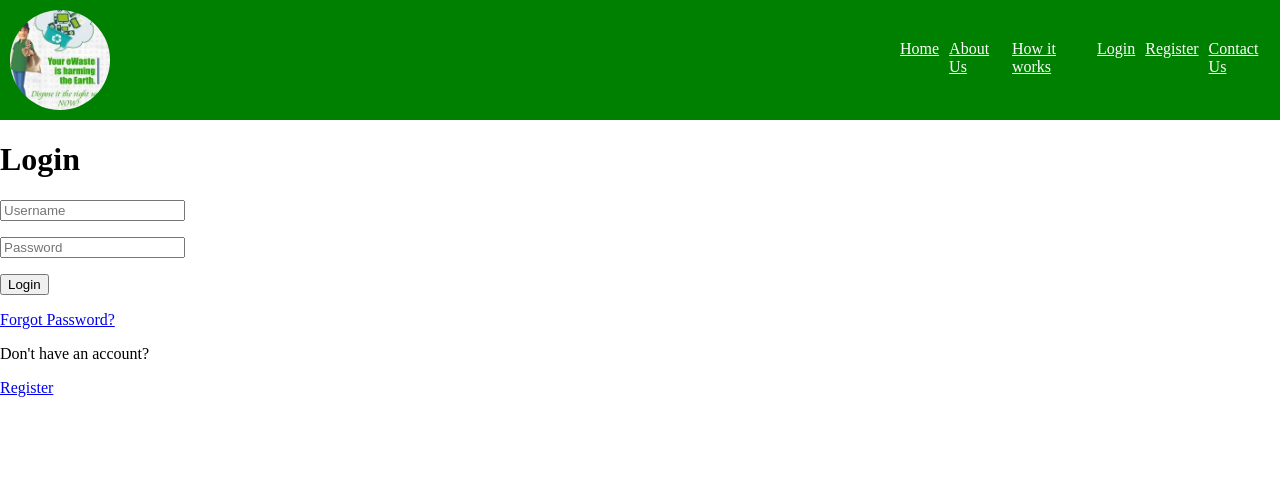
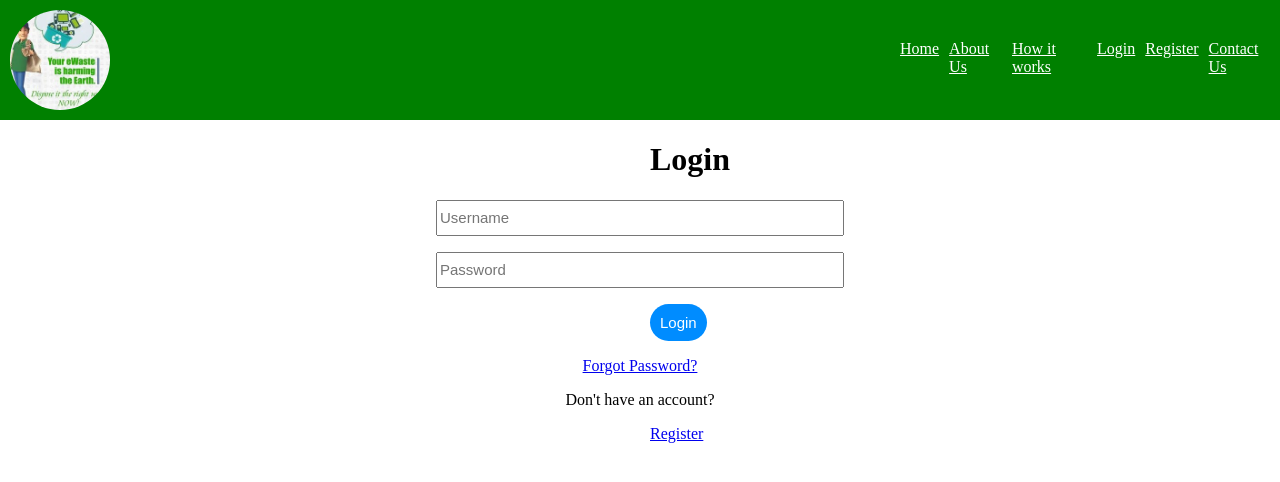
Before and after one commit to RamspheldOnyangoOchieng/E-Waste-Mobile-Collection-Service, a Django app: template e_waste_management/templates/login.html in a window 1280 px wide. Shown: the top 482 px of the page. Run offline with Django 3.2, Linux system fonts and the light colour scheme; the template is opened without the code that fills it, so the values that code supplies are empty.

Commit message:
New commit

```diff
--- a/e_waste_management/templates/about.html
+++ b/e_waste_management/templates/about.html
@@ -4,7 +4,7 @@
 <head>
     <meta charset="UTF-8">
     <meta name="viewport" content="width=device-width, initial-scale=1.0">
-    <title>Document</title>
+    <title>E-Waste | About Us</title>
     <link rel="stylesheet" href="{% static 'css/style.css' %}">
 </head>
 <body>
@@ -43,7 +43,7 @@
         Through this service, we aim to reach a wider population, educate the public on sustainable
         recycling, and help reduce the negative environmental impact of e-waste.</p>
 
-        <footer style="background-color: green; color: white;">
+        <footer style="background-color: green; color: white; margin-top: 80px;">
             <div style="display: flex;">
                 <div style="margin-left: 400px;">
                     <h3>Contacts</h3>
--- a/e_waste_management/templates/home.html
+++ b/e_waste_management/templates/home.html
@@ -4,7 +4,7 @@
 <head>
     <meta charset="UTF-8">
     <meta name="viewport" content="width=device-width, initial-scale=1.0">
-    <title>EnviroServe Kenya - E-Waste Collection</title>
+    <title>E-Waste | Home</title>
     <link rel="stylesheet" href="{% static 'css/style.css' %}">
 </head>
 <body>
--- a/e_waste_management/templates/learnmore.html
+++ b/e_waste_management/templates/learnmore.html
@@ -4,7 +4,7 @@
 <head>
     <meta charset="UTF-8">
     <meta name="viewport" content="width=device-width, initial-scale=1.0">
-    <title>Document</title>
+    <title>E-Waste | Learn more</title>
     <link rel="stylesheet" href="{% static 'css/style.css' %}">
 </head>
 <body>
--- a/e_waste_management/templates/login.html
+++ b/e_waste_management/templates/login.html
@@ -4,7 +4,7 @@
 <head>
     <meta charset="UTF-8">
     <meta name="viewport" content="width=device-width, initial-scale=1.0">
-    <title>Login page</title>
+    <title>E-Waste | Login</title>
     <link rel="stylesheet" href="{% static 'css/style.css' %}">
 </head>
 <body>
@@ -36,14 +36,24 @@
 
 
 <div >
-    <h1>Login</h1>
+    <h1 style="margin-left: 650px;">Login</h1>
     <form action="#" method="POST">
-        <p><input type="text" placeholder="Username" name="username" required></p>
-        <p><input type="password" placeholder="Password" name="password" required></p>
-        <button type="submit" class="btn">Login</button>
-        <p><a href="{% url 'resetpassword' %}">Forgot Password?</a></p>
-        <p>Don't have an account?</p>
-        <a href="{% url 'register' %}">Register</a>
+        <p style="text-align: center;"><input
+            style="width: 400px; height: 30px; font-size: 15px;" type="text" placeholder="Username"
+            name="username"required ></p>
+
+        <p style="text-align: center;"><input
+            style="width: 400px; height: 30px; font-size: 15px;" type="password" placeholder="Password"
+            name="password" required></p>
+
+        <button type="submit" class="btn" style="margin-left: 650px; color: white;
+        border: none; background-color: rgb(0, 140, 255);padding: 10px; border-radius: 50px;
+        font-size: 15px;"
+        onmouseover="this.style.color='red';" onmouseout="this.style.color='white';">Login</button>
+
+        <p style="text-align: center;"><a href="{% url 'resetpassword' %}">Forgot Password?</a></p>
+        <p style="text-align: center;">Don't have an account?</p>
+        <a href="{% url 'register' %}" style="margin-left: 650px;">Register</a>
     </form>
 </div>
 
```
Also changed, not shown: e_waste_management/templates/contactus.html (+8 -3 lines), e_waste_management/templates/register.html (+18 -8 lines).
